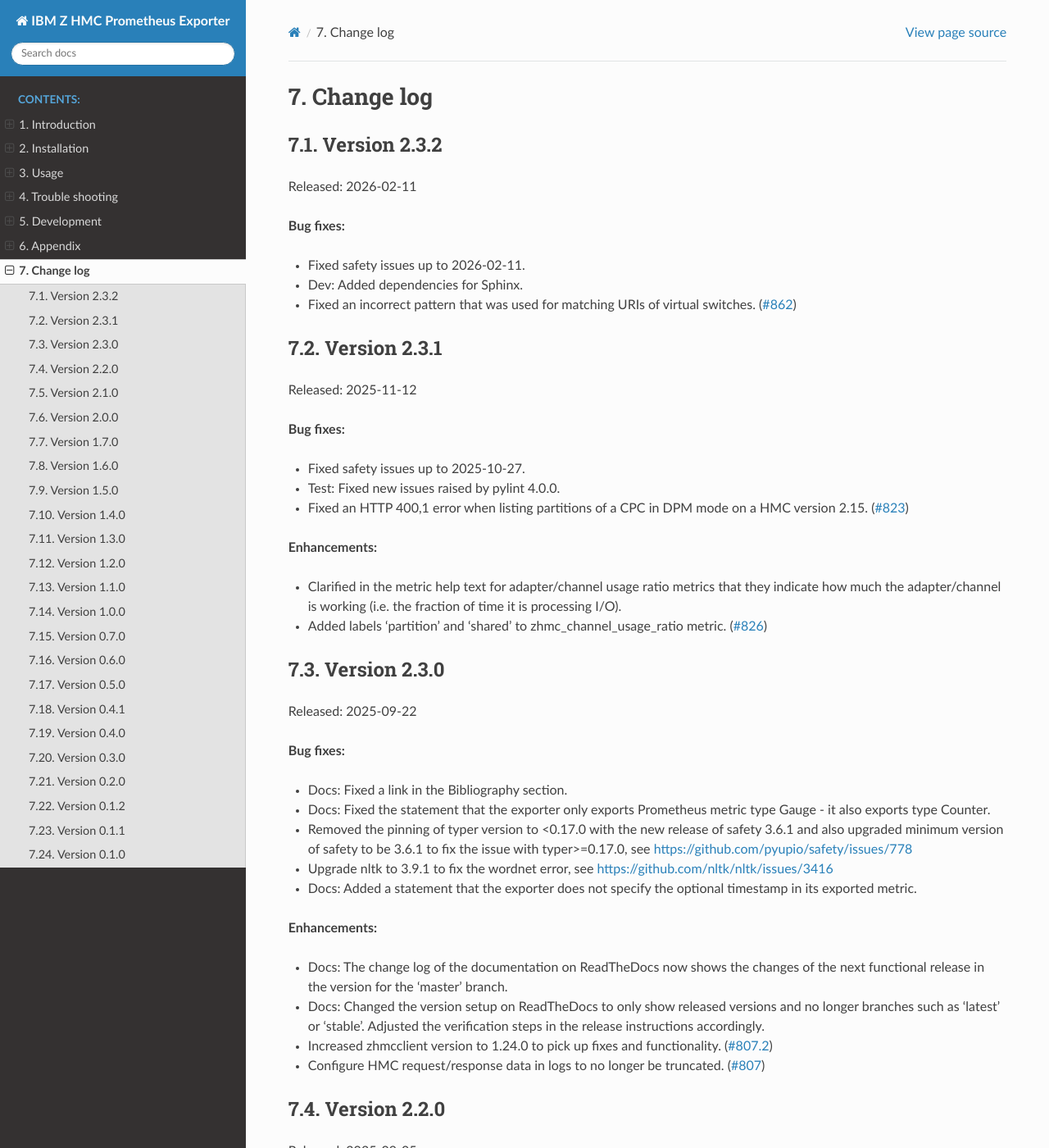
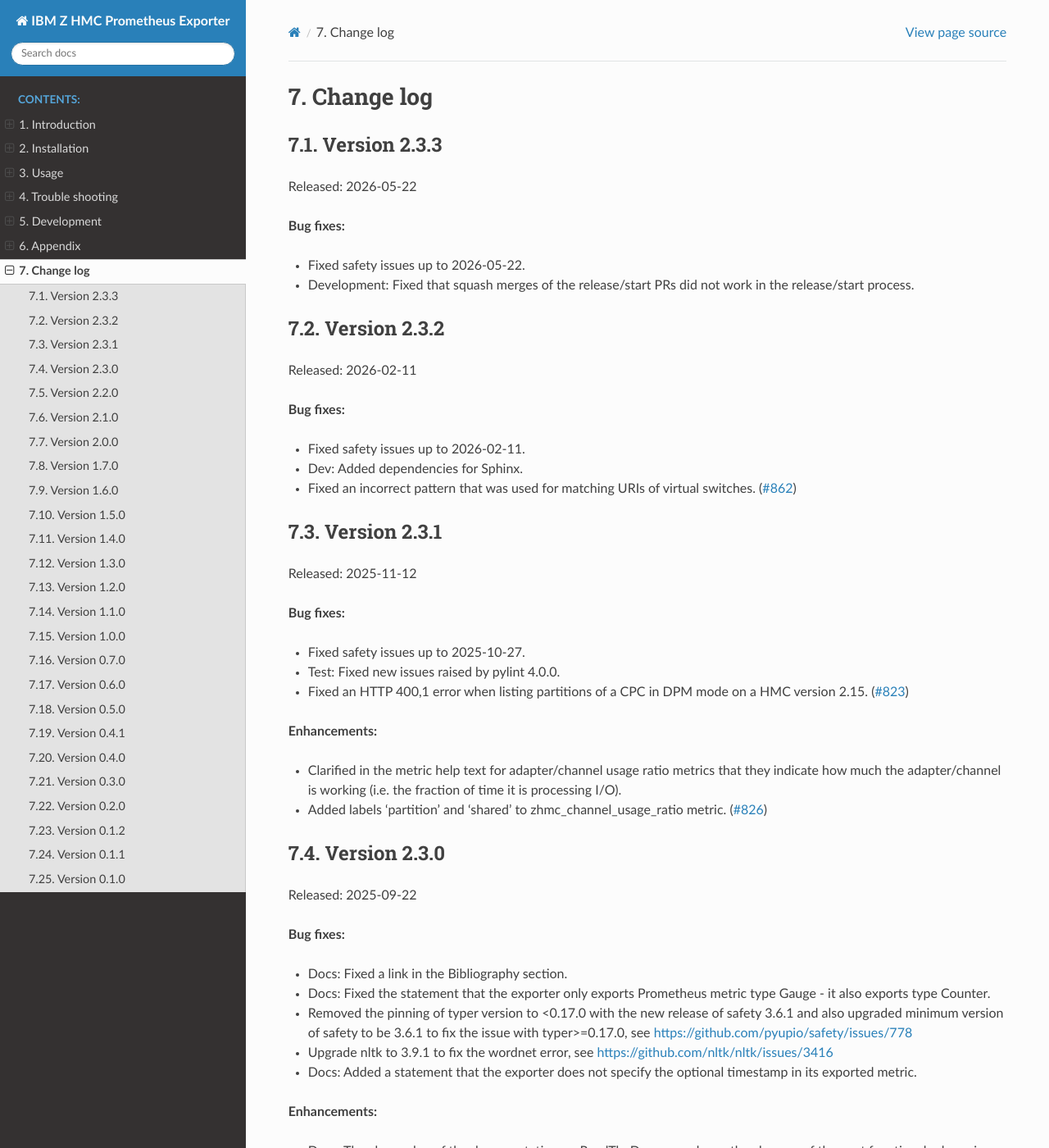
Before and after one commit to zhmcclient/zhmc-prometheus-exporter, a Sphinx documentation site: the page built from docs/changes.rst, in a window 1280 px wide and 1400 px high. Shown: the whole window at 82% size. Built offline with Sphinx 7.4.7 and the Read the Docs theme 3.1.0, drawn with Linux system fonts in a browser that asks for light colours; the version number could not be read and is left out; some of the changed text lies outside the part shown.

Commit message:
Release 2.3.3
Signed-off-by: Andreas Maier <maiera@de.ibm.com>

```diff
--- a/changes/noissue.2.3.3.notshown.rst
+++ /dev/null
@@ -1 +0,0 @@
-Dummy change for starting new version 2.3.3
--- a/changes/noissue.48.fix.rst
+++ /dev/null
@@ -1,2 +0,0 @@
-Development: Fixed that squash merges of the release/start PRs did not work in
-the release/start process.
--- a/changes/noissue.safety.fix.rst
+++ /dev/null
@@ -1 +0,0 @@
-Fixed safety issues up to 2026-05-22.
--- a/docs/changes.rst
+++ b/docs/changes.rst
@@ -27,6 +27,19 @@
    .. include:: tmp_changes.rst
 
 .. towncrier start
+Version 2.3.3
+^^^^^^^^^^^^^
+
+Released: 2026-05-22
+
+**Bug fixes:**
+
+* Fixed safety issues up to 2026-05-22.
+
+* Development: Fixed that squash merges of the release/start PRs did not work in
+  the release/start process.
+
+
 Version 2.3.2
 ^^^^^^^^^^^^^
 
```
